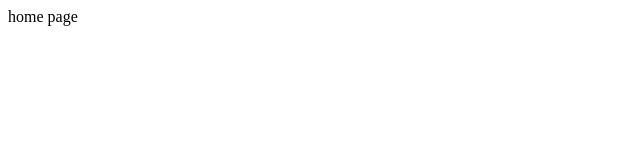
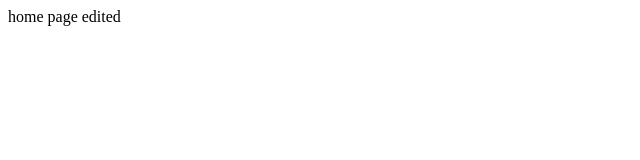
Before and after one commit to sivachandranv/RepoTest1, a plain HTML site: page home.html in a window 1280 px wide. Shown: the full height of the page, 0-640 px from the left. Drawn offline with Linux system fonts and the light colour scheme.

Commit message:
Home page updated

```diff
--- a/home.html
+++ b/home.html
@@ -1 +1 @@
-<html>home page</html>
+<html>home page edited</html>
```
